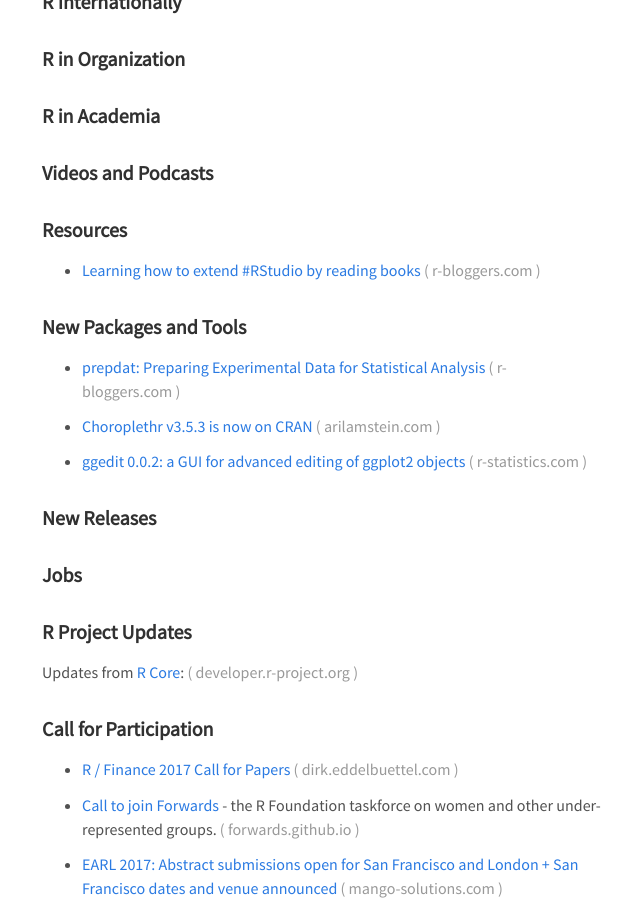
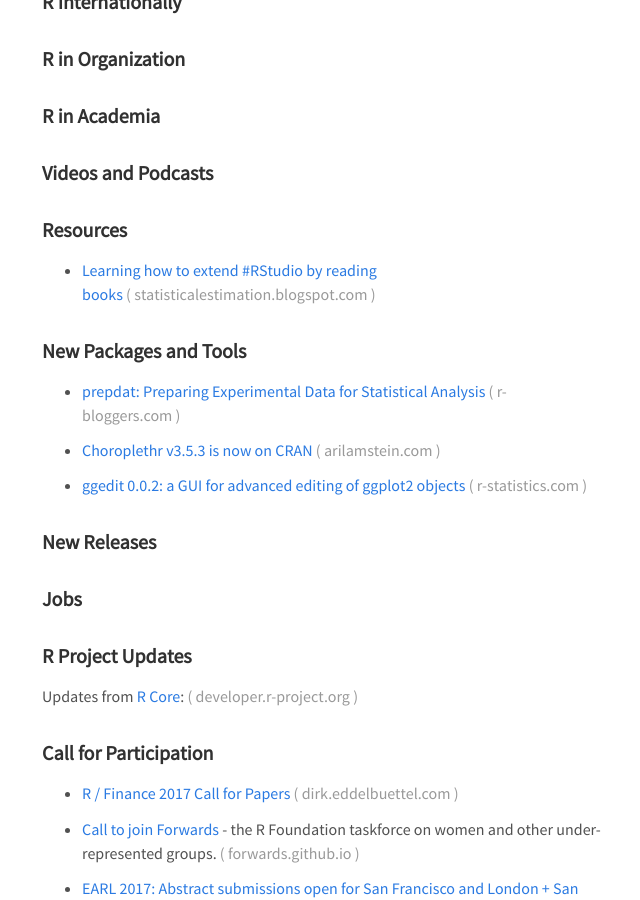
Before and after one commit to rweekly/rweekly.org, a Jekyll site: the page built from draft.md, in a window 1280 px wide and 900 px high, scrolled down 560 px. Shown: the whole window, without its empty margins (318-958 px from the left). Built offline with Jekyll 4.4.1, drawn with Linux system fonts in a browser that asks for light colours; comment, search, counter and statistics services are not loaded; some of the changed lines change nothing that is shown.

Commit message:
edited on the added post for resource

```diff
--- a/draft.md
+++ b/draft.md
@@ -46,7 +46,8 @@
 
 
 ### Resources
-+ [Learning how to extend #RStudio by reading books](https://www.r-bloggers.com/learning-how-to-extend-rstudio-by-reading-books/)
+
++ [Learning how to extend #RStudio by reading books](https://statisticalestimation.blogspot.com/2016/12/learning-how-to-extend-rstudio-by-reading-books.html)
 
 
 
```
